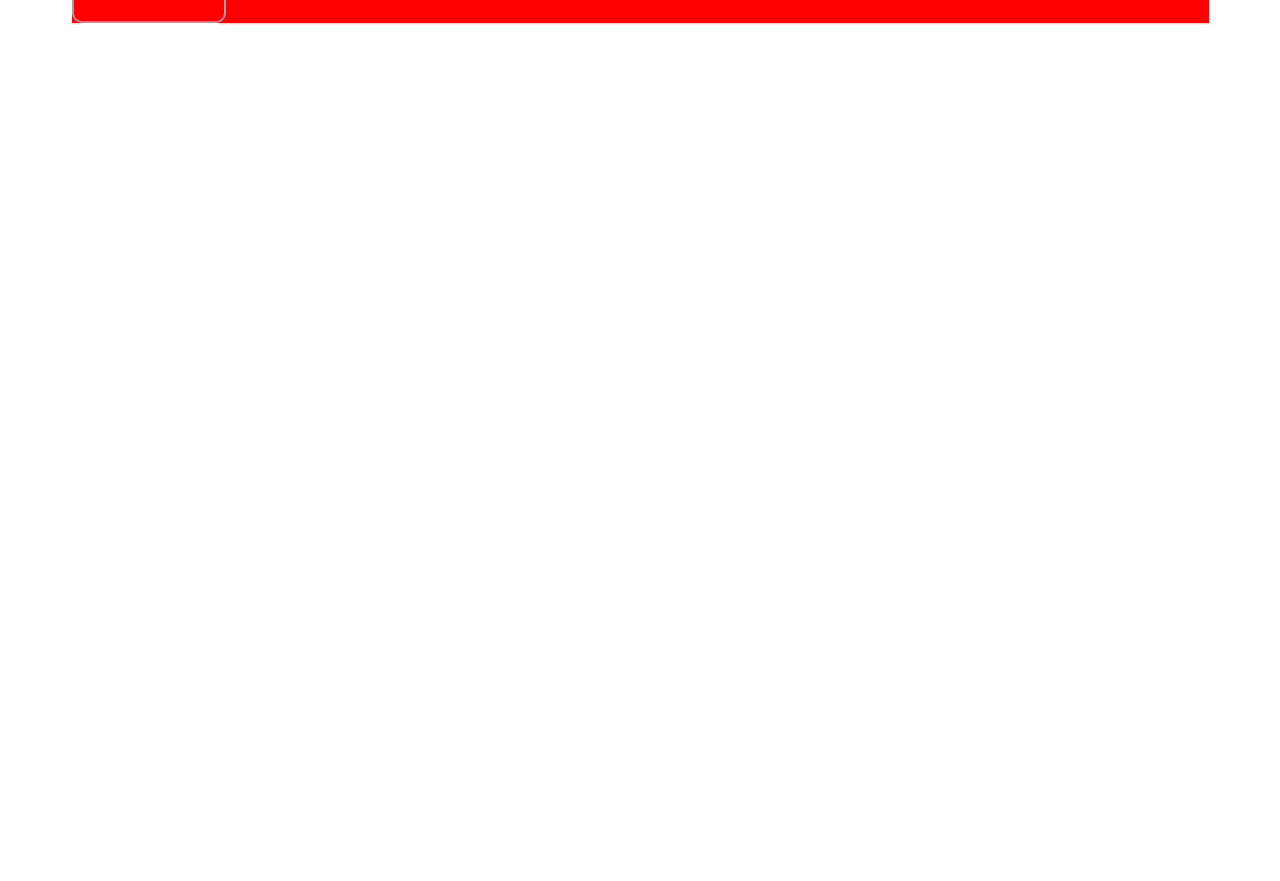
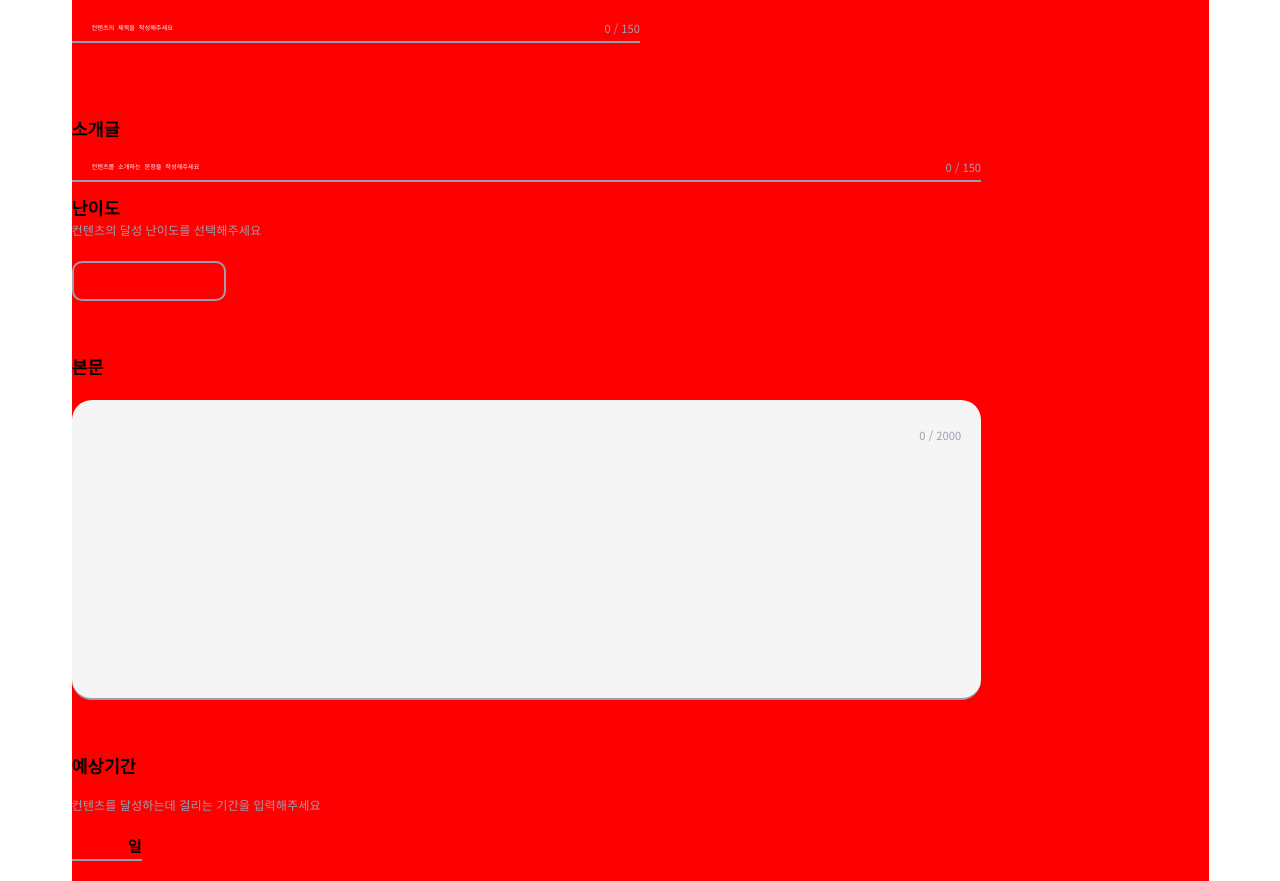
Before and after one commit to woowacourse-teams/2023-co-kirikiri, a React app in the folder client/: page /roadmap-create in a window 1280 px wide. Shown: the part 240-1121 px from the top of the page. Before the commit the page ends 800 px from the top, so only its background shows below. Built offline with nearby package versions, Linux system fonts and the light colour scheme.

Commit message:
feat: 로드맵 생성 페이지 구현

```diff
--- a/client/src/pages/roadmapCreatePage/roadmapCreatePage.tsx
+++ b/client/src/pages/roadmapCreatePage/roadmapCreatePage.tsx
@@ -1,11 +1,19 @@
 import Category from '@/components/roadmapCreatePage/category/category';
+import Description from '@/components/roadmapCreatePage/description/description';
 import Difficulty from '@/components/roadmapCreatePage/difficulty/difficulty';
+import MainText from '@/components/roadmapCreatePage/mainText/mainText';
+import Period from '@/components/roadmapCreatePage/period/period';
+import Title from '@/components/roadmapCreatePage/title/title';
 
 const RoadmapCreatePage = () => {
   return (
     <>
       <Category />
+      <Title />
+      <Description />
       <Difficulty />
+      <MainText />
+      <Period />
     </>
   );
 };
```
